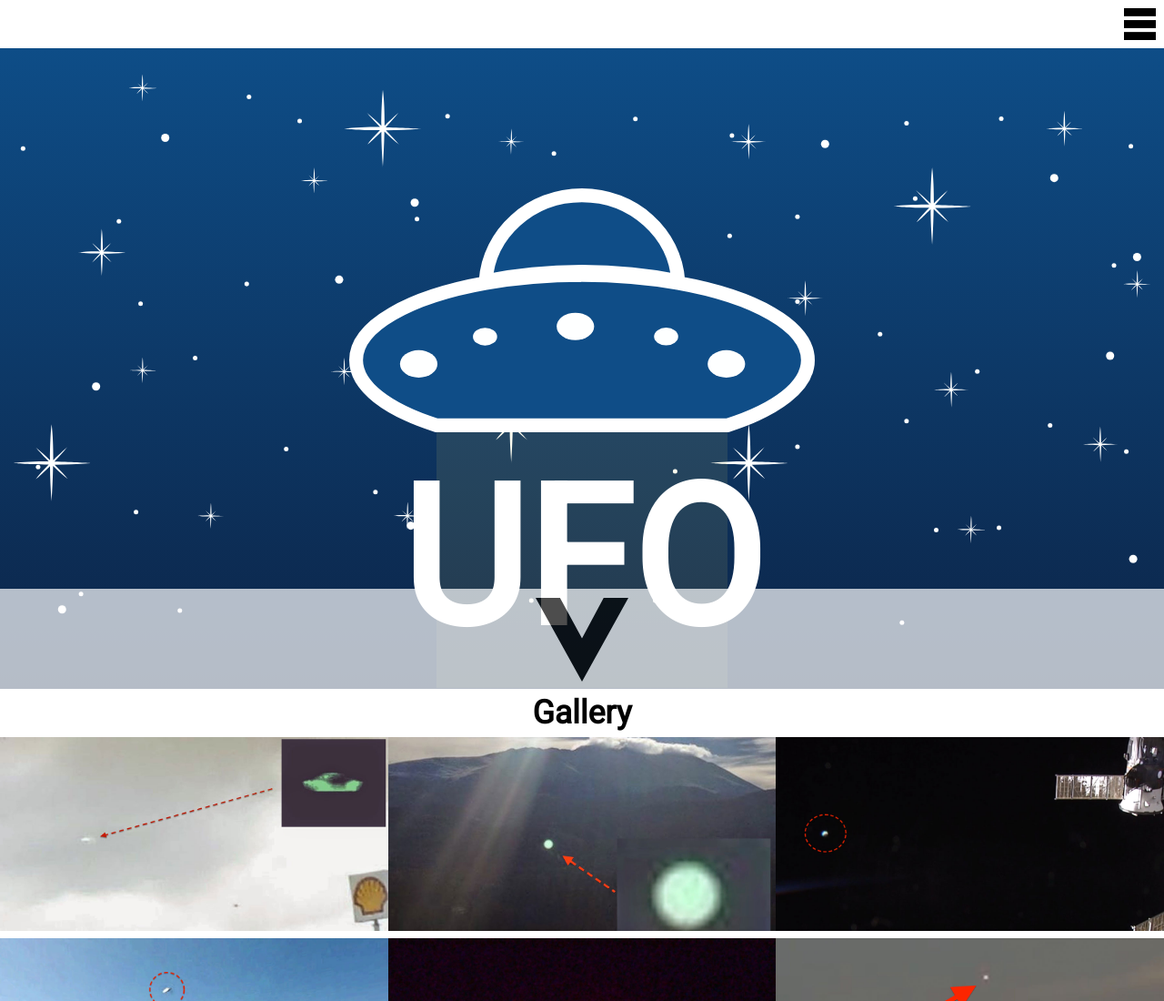
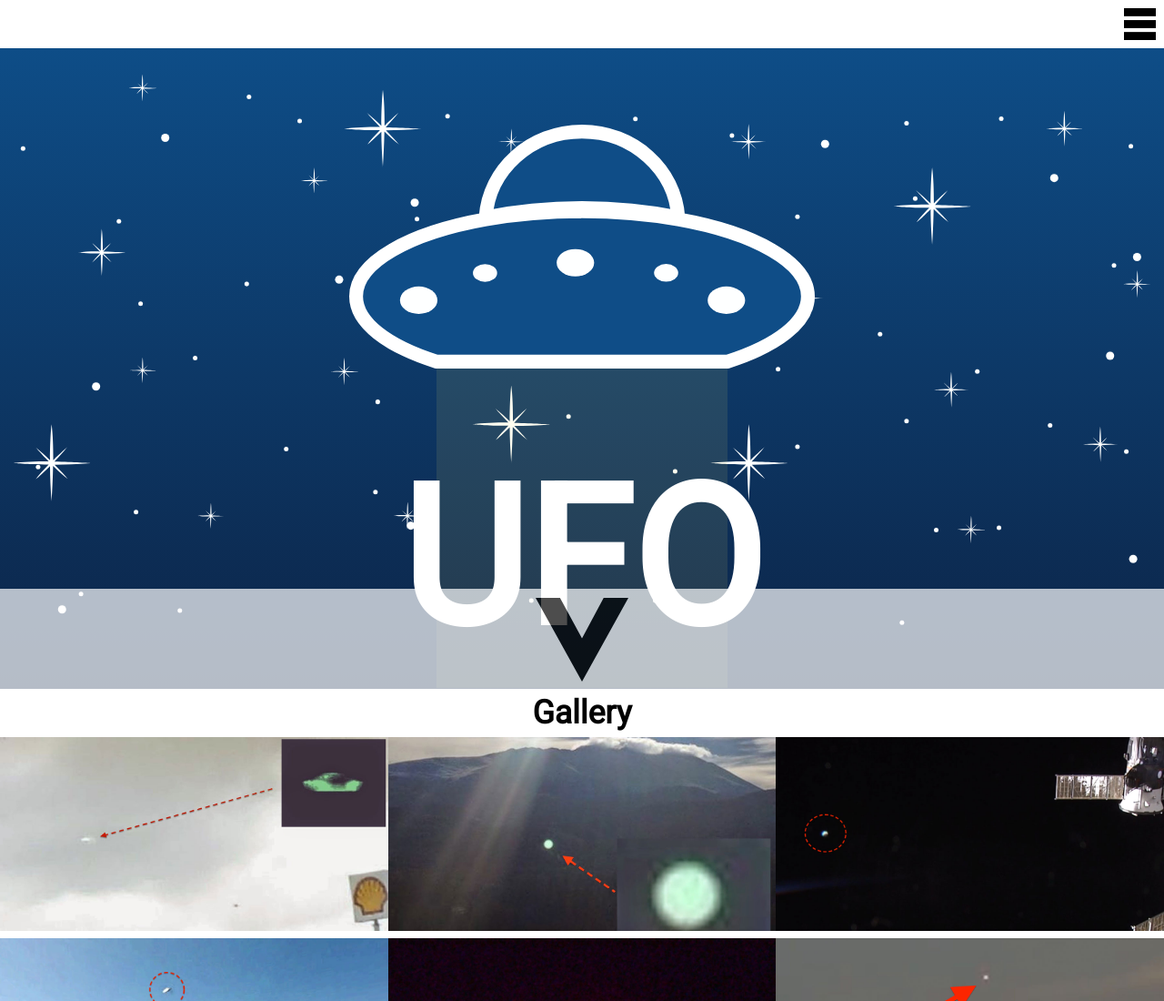
Before and after one commit to rajaaalsubairi/dsn1676-term-project, a plain HTML site: page index.html in a window 1280 px wide. Shown: the top 1100 px of the page at 91% size. Drawn offline with nearby package versions, Linux system fonts and the light colour scheme.

Commit message:
change bottom logo

```diff
--- a/css/main.css
+++ b/css/main.css
@@ -117,7 +117,7 @@ body {
     position: absolute;
     width: 40%;
     left: 30%;
-    bottom: 40%;
+    bottom: 50%;
 }
 
 .lightbeam {
```
